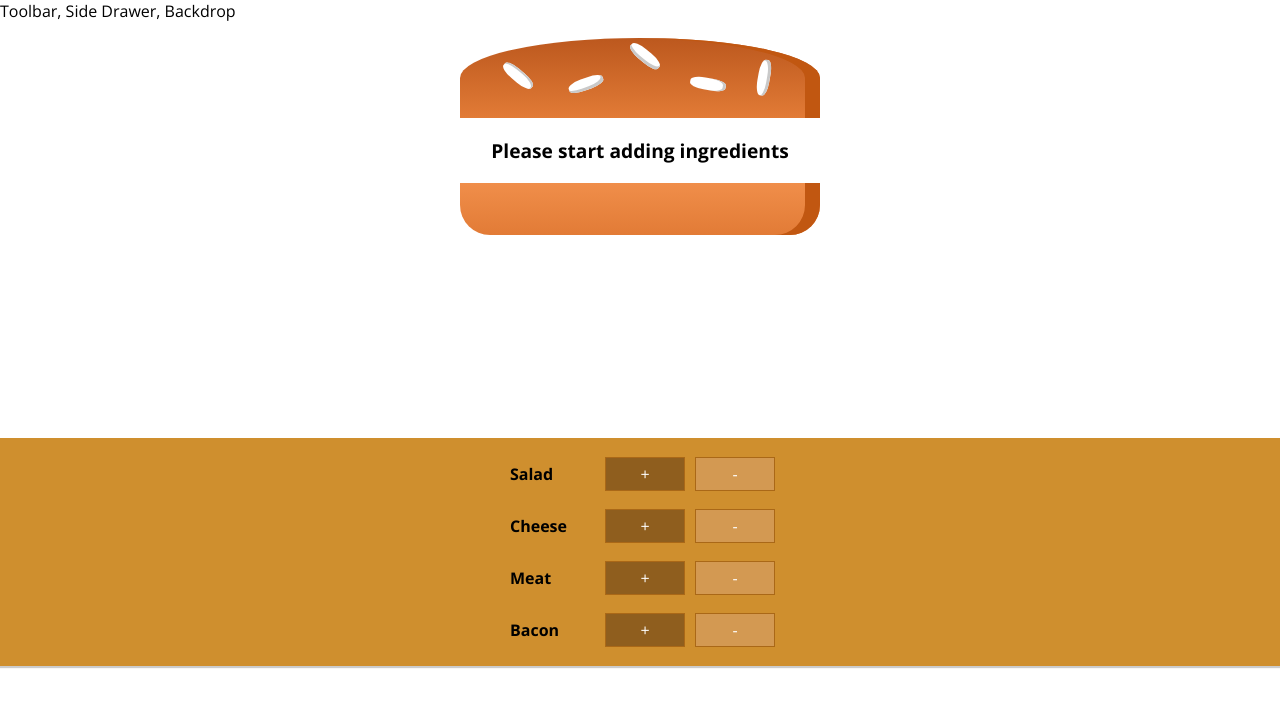
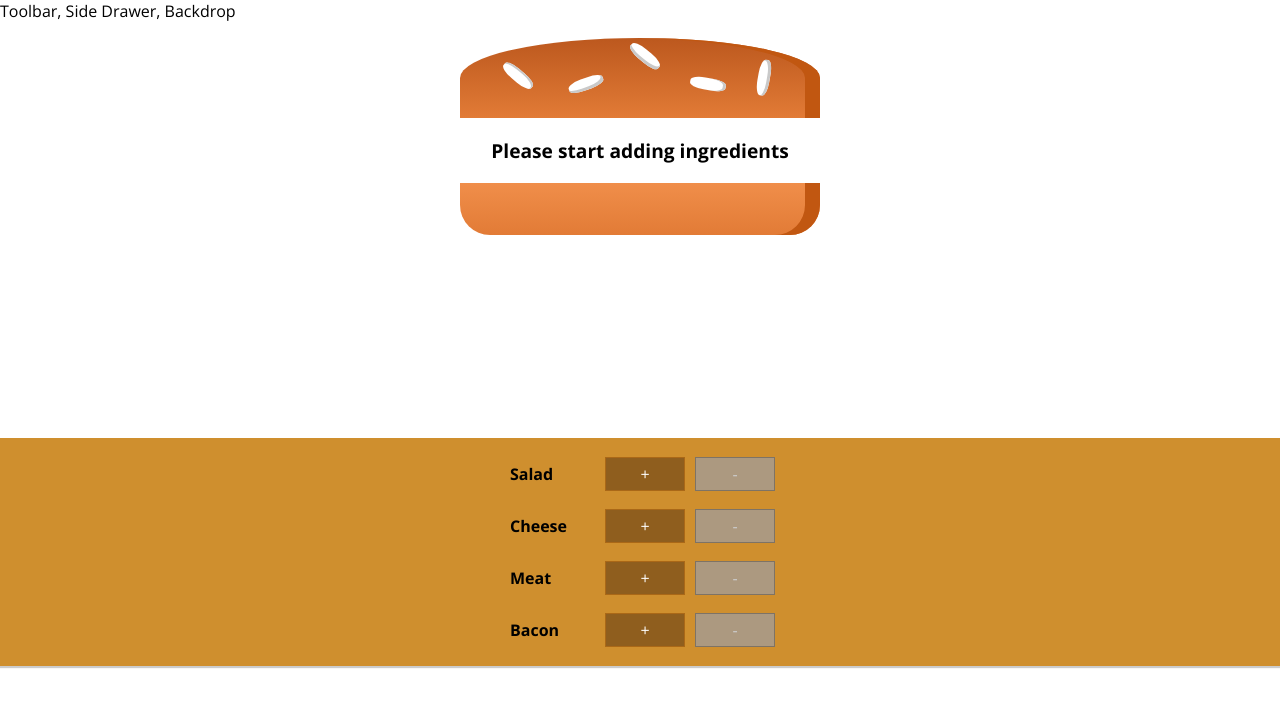
Before and after one commit to pengfeiye/Burger_Builder, a React app: page / in a window 1280 px wide. Shown: the top 706 px of the page. Built offline with nearby package versions, Linux system fonts and the light colour scheme.

Commit message:
Disable remove ingredient when the type of ingredient is equal to zero

```diff
--- a/src/components/Burger/BuildControl/BuildControl.js
+++ b/src/components/Burger/BuildControl/BuildControl.js
@@ -15,7 +15,8 @@ const buildControl = (props) => (
         key={control.label}
         name={control.label}
         added={()=>props.ingredientAdded(control.type)}
-        minus={()=>props.ingredientDeleted(control.type)} />
+        minus={()=>props.ingredientDeleted(control.type)}
+        disabled={props.disabled[control.type]} />
     ))}
   </div>
 )
--- a/src/components/Burger/BuildControl/Controller/Controller.js
+++ b/src/components/Burger/BuildControl/Controller/Controller.js
@@ -4,8 +4,13 @@ import classes from './Controller.css'
 const controller = (props) => (
   <div className={classes.BuildControl}>
     <div className={classes.Label}>{props.name}</div>
-    <button onClick={props.added} className={classes.More}>+</button>
-    <button onClick={props.minus} className={classes.Less}>-</button>
+    <button
+      onClick={props.added}
+      className={classes.More}>+</button>
+    <button
+      onClick={props.minus}
+      disabled={props.disabled}
+      className={classes.Less}>-</button>
   </div>
 )
 
--- a/src/components/Burger/Burger.js
+++ b/src/components/Burger/Burger.js
@@ -4,8 +4,6 @@ import BurgerIngredient from './BurgerIngredient/BurgerIngredient'
 
 const burger = (props) => {
   let ingredients = Object.keys(props.ingredients).map(igKey => {
-    console.log([...Array(props.ingredients[igKey])])
-    console.log(igKey)
     return [...Array(props.ingredients[igKey])].map((_,i)=>{
       return <BurgerIngredient key={igKey + i} type={igKey}/>;
     })
@@ -14,7 +12,6 @@ const burger = (props) => {
     return arr.concat(el)
   }, [])
 
-  console.log(ingredients)
 
   if(ingredients.length === 0){
     ingredients = <p>Please start adding ingredients</p>
--- a/src/containers/BurgerBuilder/BurgerBuilder.js
+++ b/src/containers/BurgerBuilder/BurgerBuilder.js
@@ -58,12 +58,20 @@ class BurgerBuilder extends Component {
   }
 
   render () {
+    const disableInfo = {
+      ...this.state.ingredients
+    }
+
+    for(let key in disableInfo){
+      disableInfo[key] = disableInfo[key] <= 0
+    }
     return (
       <Aux>
         <Burger ingredients={this.state.ingredients}/>
         <BuildControl
           ingredientAdded={this.addIngredientHandler}
-          ingredientDeleted={this.deleteIngredientHandler}/>
+          ingredientDeleted={this.deleteIngredientHandler}
+          disabled={disableInfo}/>
       </Aux>
     )
   }
```
